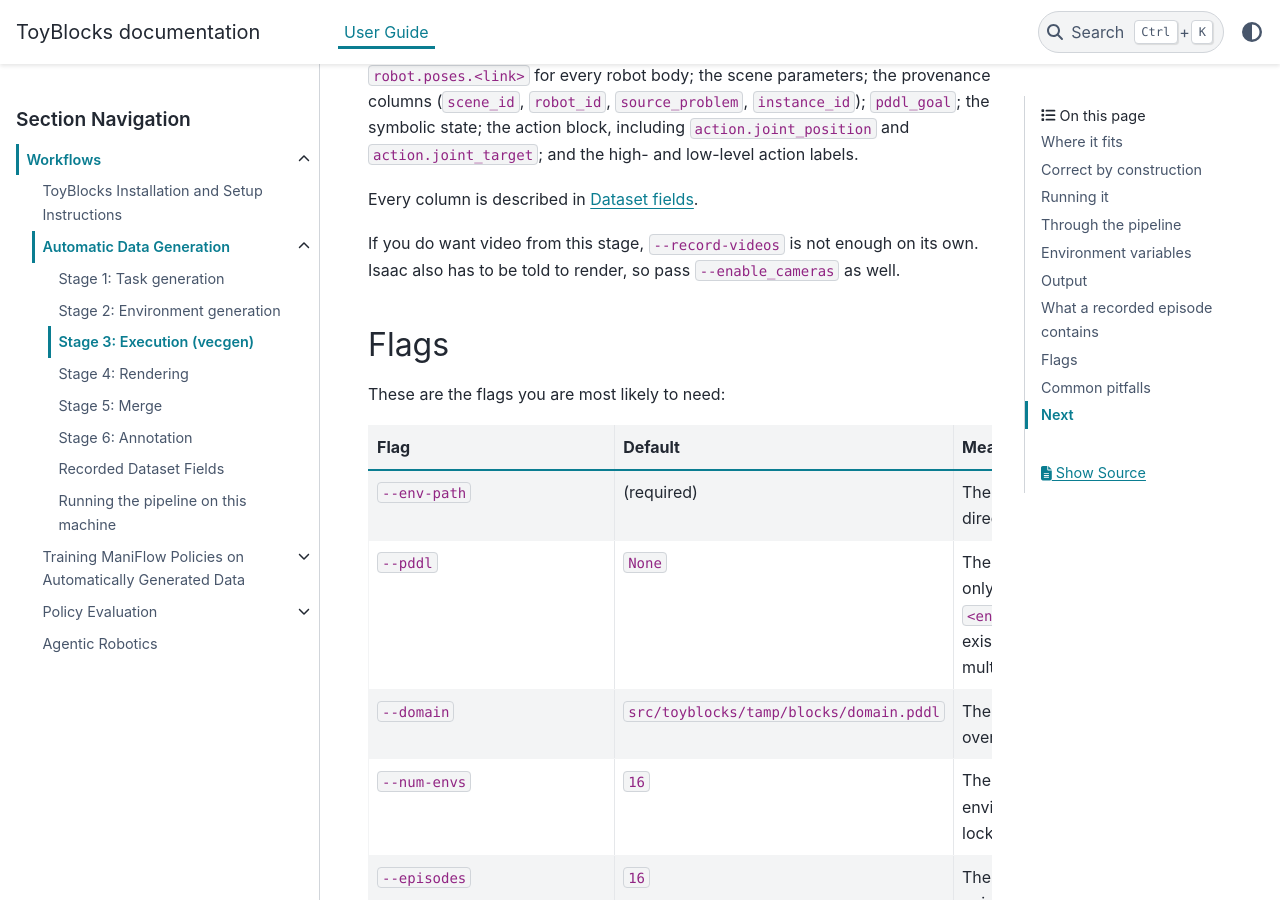
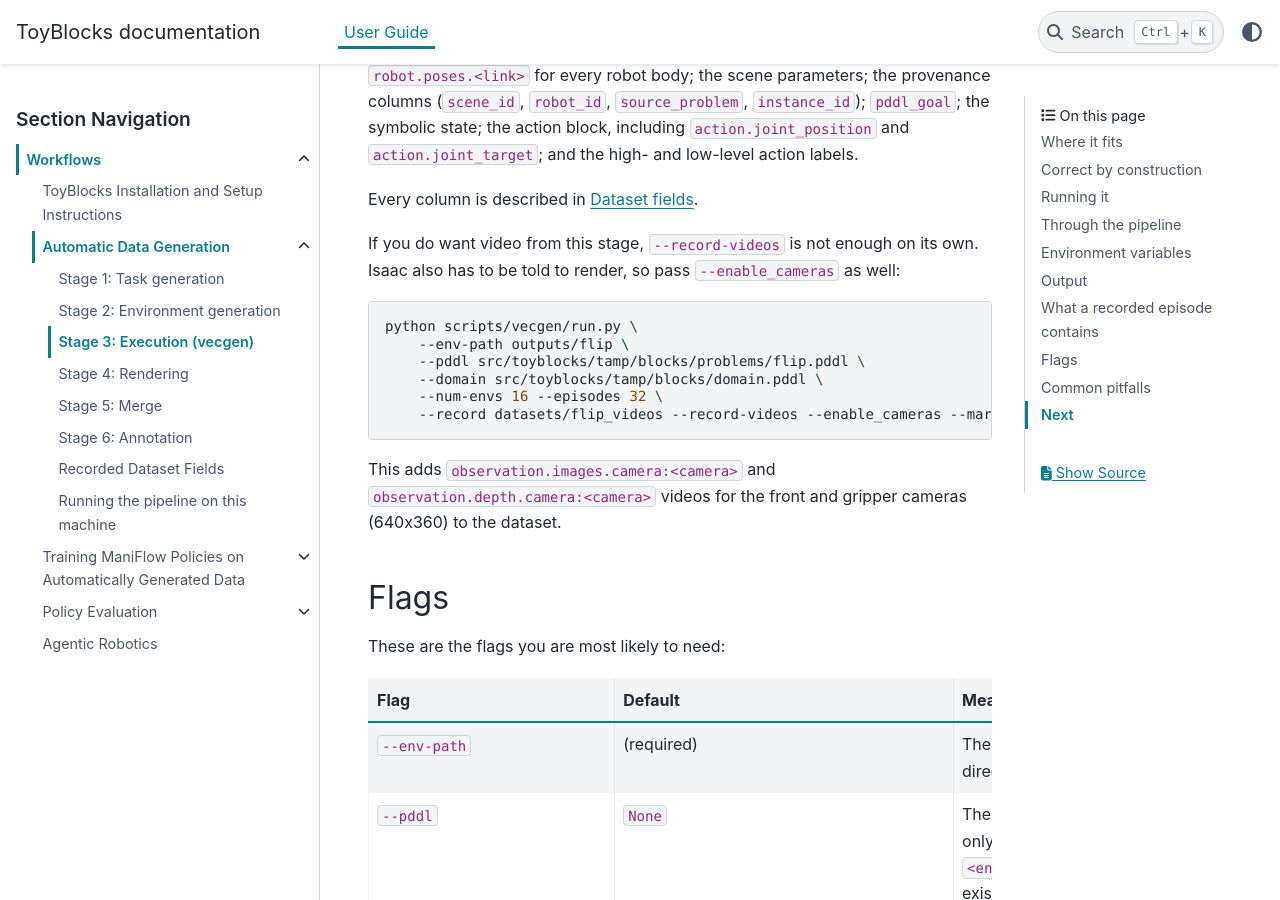
Before and after one commit to allenai/ToyBlocks, a Sphinx documentation site: the page built from docs/source/user_guide/workflows/datagen/execution.md, in a window 1280 px wide and 900 px high, scrolled down 5132 px. Built offline with Sphinx 7.4.7 and the PyData theme 0.15.4, drawn with Linux system fonts in a browser that asks for light colours.

Commit message:
docs: vecgen command that also records camera videos
The install page's verify step and the execution page now show scripts/vecgen/run.py with
--record-videos --enable_cameras (RGB and depth from the front and gripper cameras, 640x360).

````diff
--- a/docs/source/user_guide/workflows/datagen/execution.md
+++ b/docs/source/user_guide/workflows/datagen/execution.md
@@ -145,7 +145,19 @@ robot body; the scene parameters; the provenance columns (`scene_id`, `robot_id`
 Every column is described in [Dataset fields](dataset_fields.md).
 
 If you do want video from this stage, `--record-videos` is not enough on its own. Isaac also has
-to be told to render, so pass `--enable_cameras` as well.
+to be told to render, so pass `--enable_cameras` as well:
+
+```bash
+python scripts/vecgen/run.py \
+    --env-path outputs/flip \
+    --pddl src/toyblocks/tamp/blocks/problems/flip.pddl \
+    --domain src/toyblocks/tamp/blocks/domain.pddl \
+    --num-envs 16 --episodes 32 \
+    --record datasets/flip_videos --record-videos --enable_cameras --mark-complete --headless
+```
+
+This adds `observation.images.camera:<camera>` and `observation.depth.camera:<camera>` videos
+for the front and gripper cameras (640x360) to the dataset.
 
 ## Flags
 
````
Also changed, not shown: docs/source/user_guide/workflows/installation_and_setup_instructions.md (+10 -0 lines).
